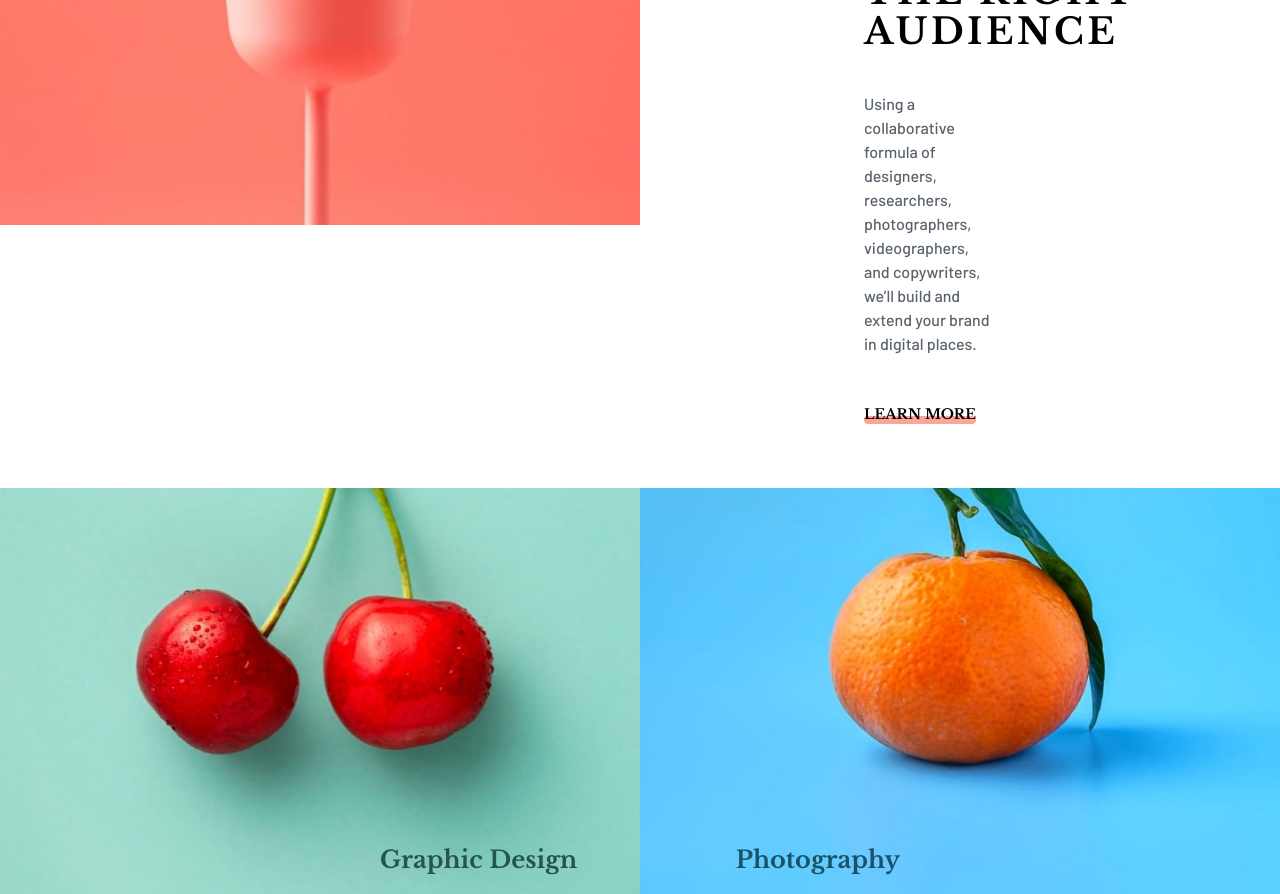
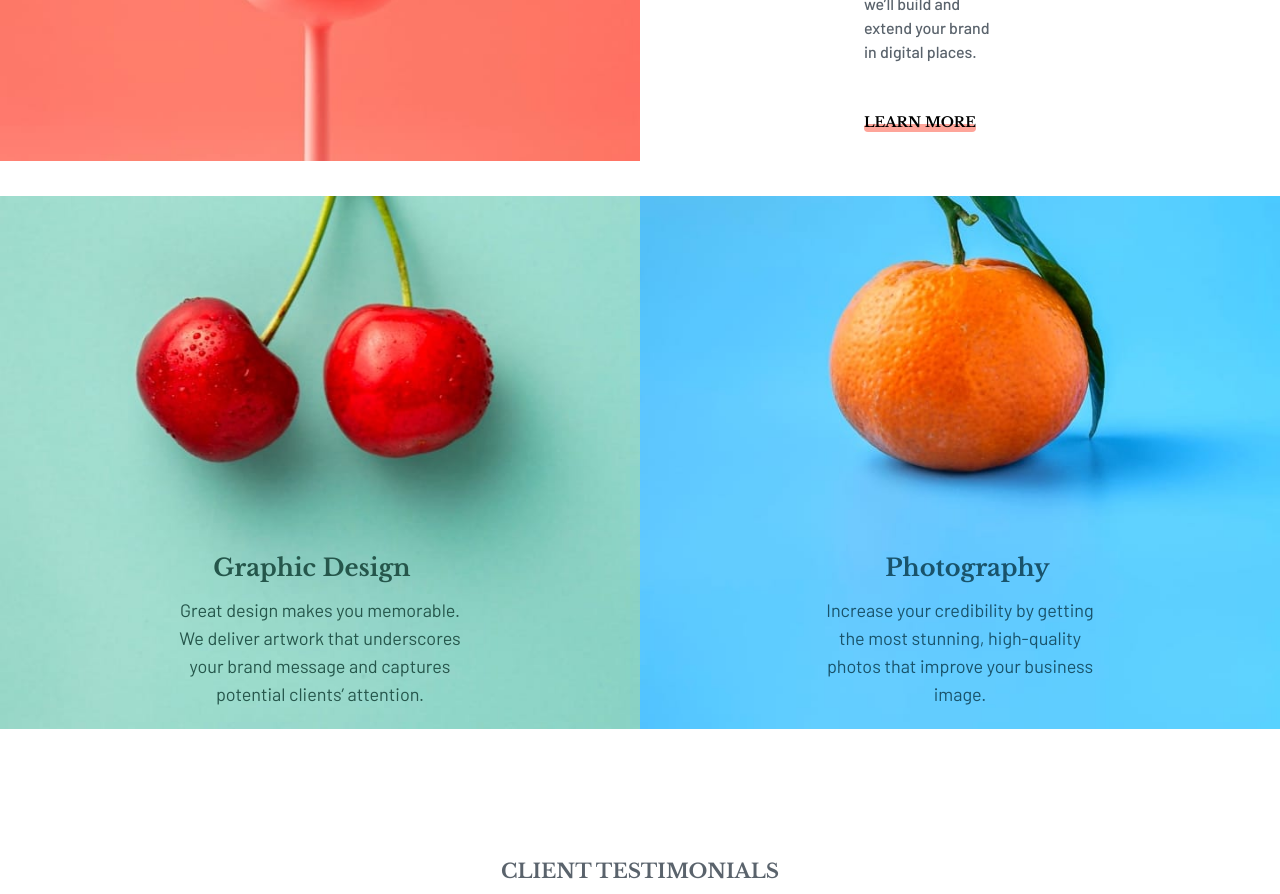
Before and after one commit to nikofiko/sunnyside-agency-landing-page, a website: page index.html in a window 1280 px wide. Shown: the part 1848-2742 px from the top of the page. Drawn offline with nearby package versions, Linux system fonts and the light colour scheme.

Commit message:
adding readme

```diff
--- a/index.html
+++ b/index.html
@@ -51,7 +51,7 @@
       </div>
     </header>
     <div class="flex flex-col-reverse lg:flex-row">
-      <div class="lg:w-3/6 flex flex-col lg:pl-56 lg:pt-60">
+      <div class="lg:w-3/6 flex flex-col lg:pl-56 lg:pt-44">
         <h1 class="font-fra lg:text-4xl uppercase font-black tracking-widest text-center lg:text-left pt-14 lg:pt-0">Transform your <br> brand</h1>
 
         <p class="lg:pr-72 text-base pt-10 text-gray-blue font-medium font-bar px-8 lg:px-0 text-center lg:text-left">We are a full-service creative agency specializing in helping brands grow fast.
@@ -68,7 +68,7 @@
       <div class="h-full lg:w-3/6">
         <img class="h-full w-full" src="/images/desktop/image-stand-out.jpg" alt="">
       </div>
-      <div class="lg:w-3/6 flex flex-col lg:pl-56 lg:pt-60">
+      <div class="lg:w-3/6 flex flex-col lg:pl-56 lg:pt-3">
         <h1 class="font-fra lg:text-4xl uppercase font-black tracking-widest text-center lg:text-left pt-16 lg:pt-0">Stand out to the right <br> audience</h1>
 
         <p class="lg:pr-72 text-base pt-10 text-gray-blue font-medium font-bar px-8 lg:px-0 text-center lg:text-left">Using a collaborative formula of designers, researchers, photographers, videographers, and copywriters, we’ll build and extend your brand in digital places. </p>
@@ -80,13 +80,13 @@
     <div class="lg:flex">
       <div class="h-full lg:w-3/6 relative text-center">
         <img class="h-full w-full" src="/images/desktop/image-graphic-design.jpg" alt="">
-        <div class="absolute top-44 lg:top-2/3 font-fra font-black lg:left-[380px] text-2xl text-green left-[90px]">Graphic Design</div>
-        <div class="absolute top-56 lg:top-3/4 font-bar lg:text-lg lg:px-64 text-green">Great design makes you memorable. We deliver artwork that underscores your brand message and captures potential clients’ attention.</div>
+        <div class="absolute top-44 lg:top-2/3 font-fra font-black lg:left-1/3 text-2xl text-green left-[90px]">Graphic Design</div>
+        <div class="absolute top-56 lg:top-3/4 font-bar lg:text-lg lg:px-44 text-green">Great design makes you memorable. We deliver artwork that underscores your brand message and captures potential clients’ attention.</div>
       </div>
       <div class="lg:w-3/6 h-full relative text-center">
         <img class="h-full w-full" src="/images/desktop/image-photography.jpg" alt="">
-        <div class="absolute top-44 lg:top-2/3 font-fra font-black lg:right-[380px] text-2xl text-blue right-[110px]">Photography</div>
-        <div class="absolute top-56 lg:top-3/4 font-bar lg:text-lg lg:px-64 text-blue">Increase your credibility by getting the most stunning, high-quality photos that improve your business image.</div>
+        <div class="absolute top-44 lg:top-2/3 font-fra font-black lg:right-[36%] text-2xl text-blue right-[110px]">Photography</div>
+        <div class="absolute top-56 lg:top-3/4 font-bar lg:text-lg lg:px-44 text-blue">Increase your credibility by getting the most stunning, high-quality photos that improve your business image.</div>
       </div>
     </div>
 
--- a/package.json
+++ b/package.json
@@ -1,5 +1,9 @@
 {
   "devDependencies": {
     "tailwindcss": "^3.4.15"
-  }
+  },
+  "scripts": {
+  "build:css": "tailwindcss -i ./src/input.css -o ./src/output.css",
+  "watch:css": "tailwindcss -i ./src/input.css -o ./src/output.css --watch"
 }
+}
```
Also changed, not shown: README.md, src/output.css.
